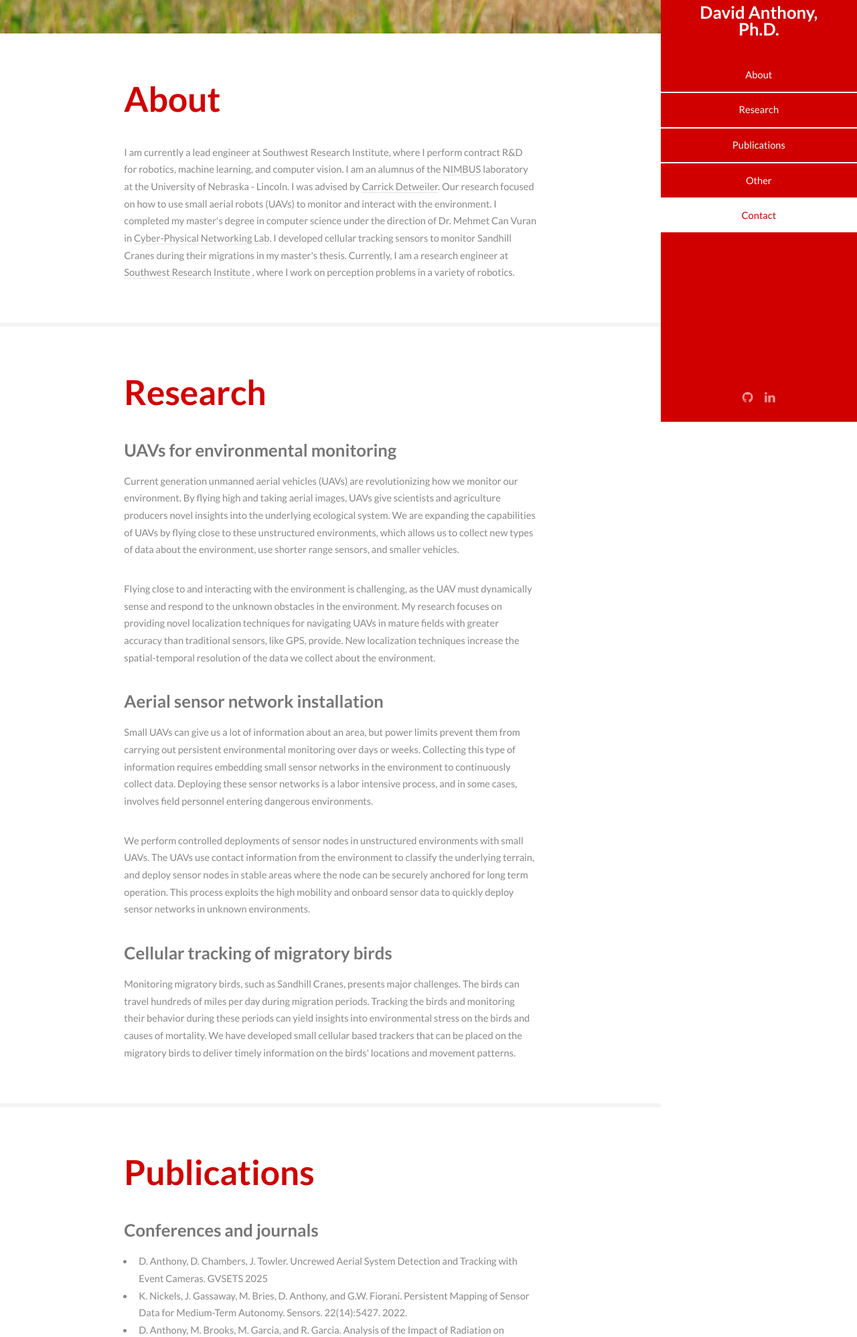
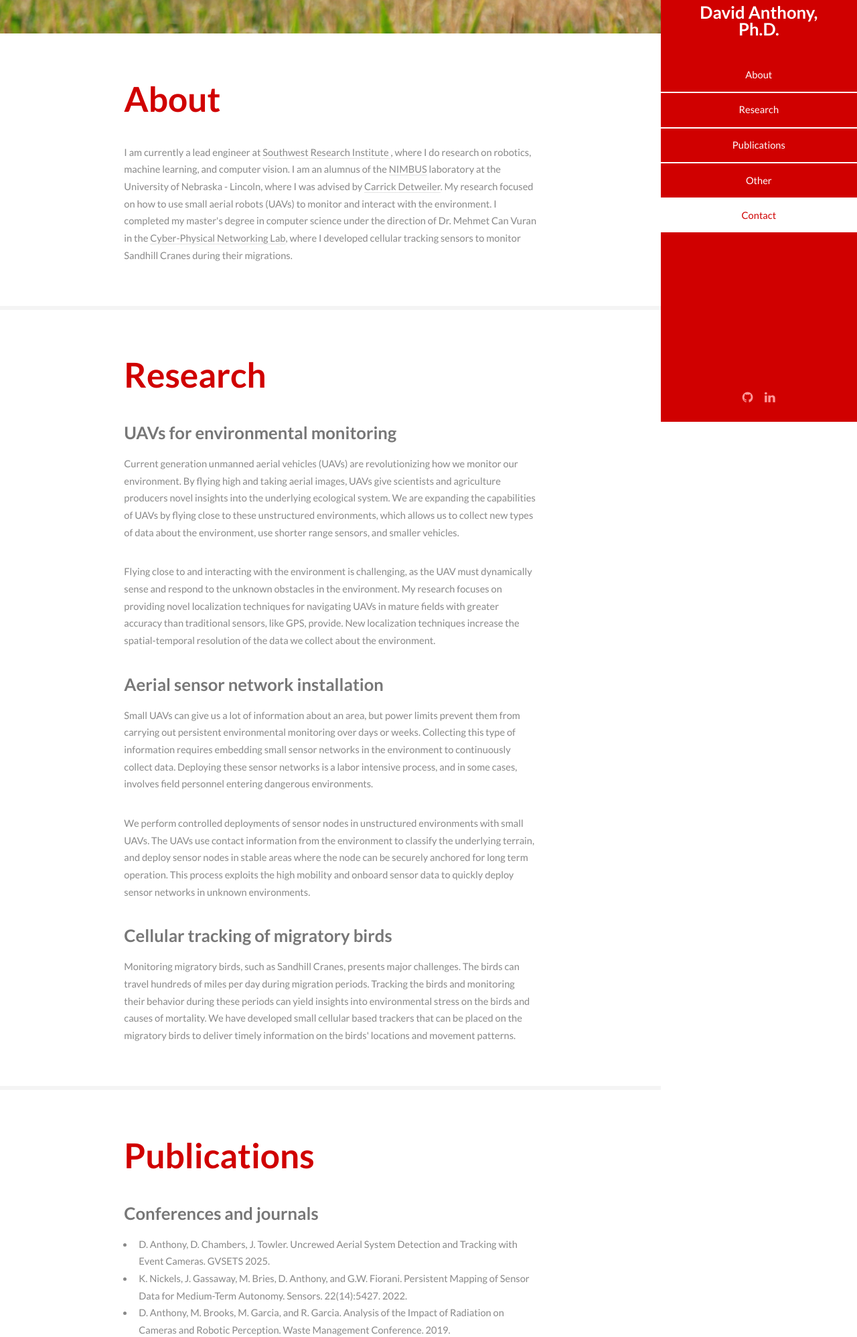
Before and after one commit to danthony06/danthony06.github.io, a plain HTML site: page index.html in a window 1280 px wide. Shown: the part 170-2167 px from the top of the page at 67% size. Drawn offline with Linux system fonts and the light colour scheme.

Commit message:
Update index.html

```diff
--- a/index.html
+++ b/index.html
@@ -48,7 +48,7 @@
 									<header class="major">
 										<h2>About</h2>
 									</header>
-									<p>I am currently a lead engineer at Southwest Research Institute, where I perform contract R&D for robotics, machine learning, and computer vision. I am an alumnus of the <a href="http://nimbus.unl.edu">NIMBUS</a> laboratory at the University of Nebraska - Lincoln. I was advised by  <a href="http://cse.unl.edu/~carrick">Carrick Detweiler</a>. Our research focused on how to use small aerial robots (UAVs) to monitor and interact with the environment. I completed my master's degree in computer science under the direction of Dr. Mehmet Can Vuran in <a href="http://cpn.unl.edu">Cyber-Physical Networking Lab</a>. I developed cellular tracking sensors to monitor Sandhill Cranes during their migrations in my master's thesis. Currently, I am a research engineer at <a href="http://www.swri.org">Southwest Research Institute </a>, where I work on perception problems in a variety of robotics.</p>
+									<p>I am currently a lead engineer at <a href="http://www.swri.org">Southwest Research Institute </a>, where I do research on robotics, machine learning, and computer vision. I am an alumnus of the <a href="http://nimbus.unl.edu">NIMBUS</a> laboratory at the University of Nebraska - Lincoln, where I was advised by  <a href="http://cse.unl.edu/~carrick">Carrick Detweiler</a>. My research focused on how to use small aerial robots (UAVs) to monitor and interact with the environment. I completed my master's degree in computer science under the direction of Dr. Mehmet Can Vuran in the <a href="http://cpn.unl.edu">Cyber-Physical Networking Lab</a>, where I developed cellular tracking sensors to monitor Sandhill Cranes during their migrations.</p>
 								</div>
 							</section>
 
@@ -75,7 +75,7 @@
 									</header>
 									<h3>Conferences and journals</h3>
 									<ul>
-										<li>D. Anthony, D. Chambers, J. Towler. Uncrewed Aerial System Detection and Tracking with Event Cameras. GVSETS 2025</li>
+										<li>D. Anthony, D. Chambers, J. Towler. Uncrewed Aerial System Detection and Tracking with Event Cameras. GVSETS 2025.</li>
 										<li>K. Nickels, J. Gassaway, M. Bries, D. Anthony, and G.W. Fiorani. Persistent Mapping of Sensor Data for Medium-Term Autonomy. Sensors. 22(14):5427. 2022.</li>
 										<li>D. Anthony, M. Brooks, M. Garcia, and R. Garcia. Analysis of the Impact of Radiation on Cameras and Robotic Perception. Waste Management Conference. 2019.</li>
 										<li>D. Anthony and C. Detweiler. UAV Localization in Row Crops. Journal of Field Robotics. Volume 34, Issue 7, October 2017.</li>
@@ -129,7 +129,7 @@
 									<header class="major">
 										<h2>Contact</h2>
 									</header>
-									<p>My LinkedIn profile is <a href="https://linkedin.com/in/david-anthony-3579053">here</a></p>
+									<p>My LinkedIn profile is <a href="https://linkedin.com/in/david-anthony-3579053">here</a>.</p>
 								</div>
 							</section>
 					</div>
```
